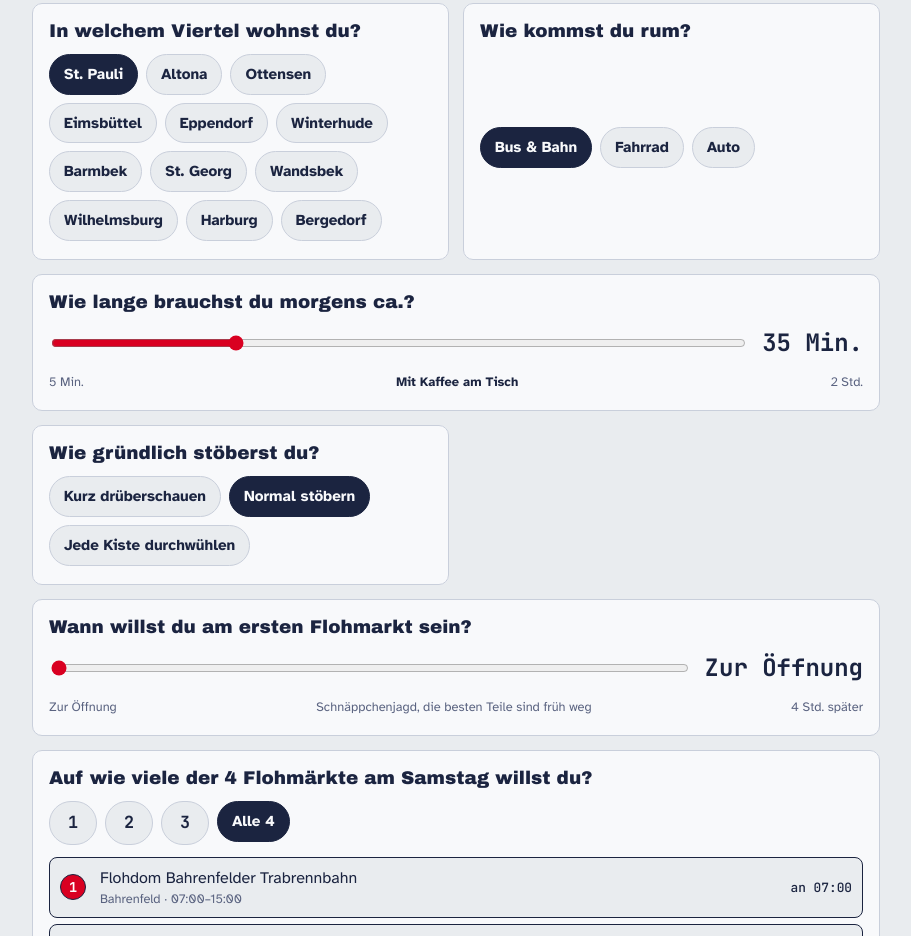
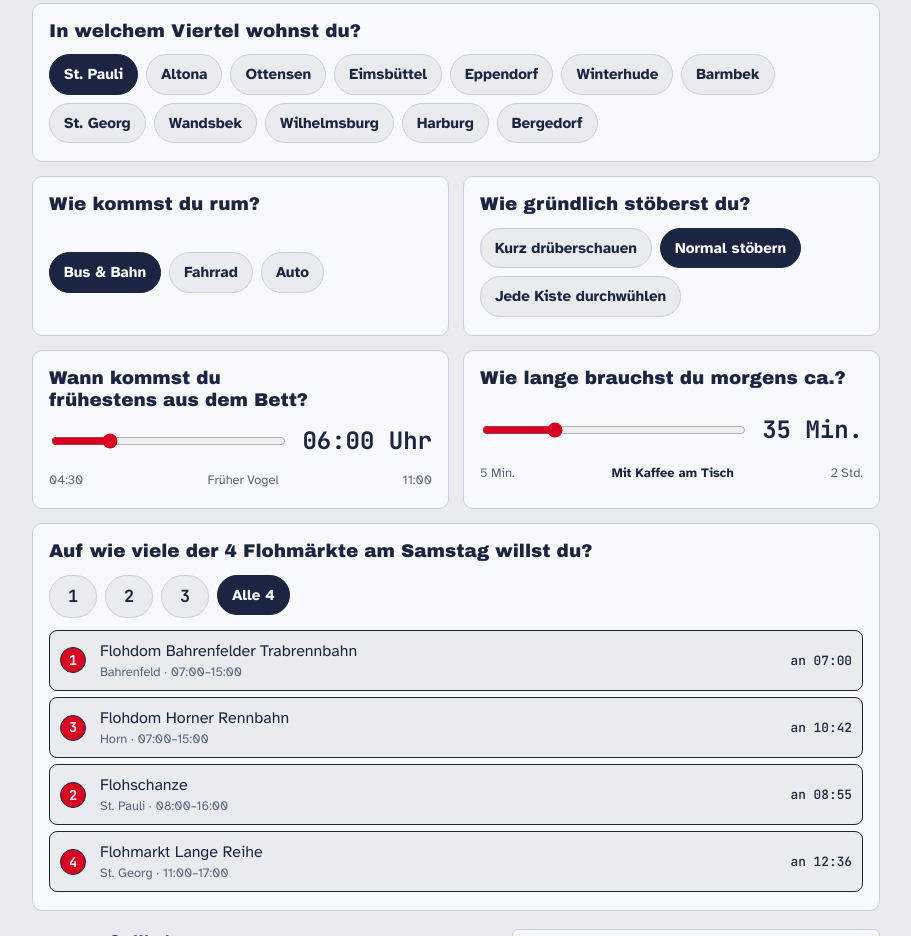
Before and after one commit to 7zawa7/flo-hh-markt, a website: page index.html in a window 1280 px wide. Shown: the part 637-1573 px from the top of the page, without its empty margins (184-1095 px from the left). Drawn offline with Linux system fonts and the light colour scheme; a web font is replaced by a local one.

Commit message:
Frühestens-aufstehen statt Startzeit-Versatz, Fragen ohne Lücken angeordnet
Co-Authored-By: Claude Opus 5.5 <noreply@anthropic.com>
Claude-Session: https://claude.ai/code/session_01Hox6C2G6ucWjmGWELvDbAh

```diff
--- a/index.html
+++ b/index.html
@@ -83,7 +83,7 @@ button,select{font:inherit;color:inherit}
 .slider{display:flex;align-items:center;gap:14px}
 .slider input{flex:1;min-width:0;accent-color:var(--sticker);height:28px;cursor:pointer}
 .slider output{flex:0 0 auto;min-width:5.5ch;text-align:right;font-weight:700;font-size:1.5rem}
-.range-ends{display:flex;justify-content:space-between;gap:10px;font-size:.8rem;color:var(--muted)}
+.range-ends{display:flex;justify-content:space-between;align-items:baseline;gap:10px;font-size:.8rem;color:var(--muted)}
 #prep-hint{color:var(--ink);font-weight:700;text-align:center}
 .avail{list-style:none;margin:0;padding:0;display:grid;gap:6px}
 .avail li{display:grid;grid-template-columns:30px minmax(0,1fr) auto;gap:10px;align-items:center;padding:8px 10px;border-radius:8px;border:1.5px dashed var(--line);color:var(--muted);transition:all .2s}
@@ -179,24 +179,24 @@ footer{font-size:.82rem;color:var(--muted);max-width:70ch;display:grid;gap:14px}
     </div>
     <div class="daytabs" id="daytabs" role="group" aria-label="Tag auswählen"></div>
     <div class="quiz">
-      <fieldset class="q"><legend>In welchem Viertel wohnst du?</legend><div class="pills" data-key="start"></div></fieldset>
+      <fieldset class="q q-wide"><legend>In welchem Viertel wohnst du?</legend><div class="pills" data-key="start"></div></fieldset>
       <fieldset class="q"><legend>Wie kommst du rum?</legend><div class="pills" data-key="mode"></div></fieldset>
-      <div class="q q-wide">
+      <fieldset class="q"><legend>Wie gründlich stöberst du?</legend><div class="pills" data-key="pace"></div></fieldset>
+      <div class="q">
+        <label class="qlabel" for="wake">Wann kommst du frühestens aus dem Bett?</label>
+        <div class="slider">
+          <input type="range" id="wake" min="270" max="660" step="15" value="360">
+          <output id="wake-out" for="wake" class="mono">06:00</output>
+        </div>
+        <div class="range-ends"><span>04:30</span><span id="wake-hint"></span><span>11:00</span></div>
+      </div>
+      <div class="q">
         <label class="qlabel" for="prep">Wie lange brauchst du morgens ca.?</label>
         <div class="slider">
           <input type="range" id="prep" min="5" max="120" step="5" value="35">
           <output id="prep-out" for="prep" class="mono">35 Min.</output>
         </div>
         <div class="range-ends"><span>5 Min.</span><span id="prep-hint"></span><span>2 Std.</span></div>
-      </div>
-      <fieldset class="q"><legend>Wie gründlich stöberst du?</legend><div class="pills" data-key="pace"></div></fieldset>
-      <div class="q q-wide">
-        <label class="qlabel" for="offset">Wann willst du am ersten Flohmarkt sein?</label>
-        <div class="slider">
-          <input type="range" id="offset" min="0" max="240" step="15" value="0">
-          <output id="offset-out" for="offset" class="mono">Zur Öffnung</output>
-        </div>
-        <div class="range-ends"><span>Zur Öffnung</span><span id="offset-hint"></span><span>4 Std. später</span></div>
       </div>
       <fieldset class="q q-wide q-count"><legend id="count-legend">Auf wie viele Flohmärkte willst du?</legend>
         <div class="pills" data-key="count"></div>
@@ -312,7 +312,7 @@ function perms(arr){ if(arr.length<=1) return [arr]; const out=[];
   arr.forEach((x,i)=>perms([...arr.slice(0,i),...arr.slice(i+1)]).forEach(p=>out.push([x,...p]))); return out; }
 
 function plan(list, s){
-  const offset = Number(s.offset)||0;
+  const home = START[s.start] || Object.values(START)[0];
   const max = s.count ? Math.min(s.count, list.length) : list.length;
   let best=null;
   for(const order of perms(list)){
@@ -321,7 +321,7 @@ function plan(list, s){
       if(visits.length>=max) continue;
       const dwell=Math.round(m.dwell*s.pace);
       let arr;
-      if(t===null){ arr=m.open+offset; }
+      if(t===null){ arr=Math.max(m.open, s.wake + s.prep + travel(home,m,s.mode)); }
       else { const tr=travel(last,m,s.mode); arr=Math.max(t+tr, m.open); wait+=arr-(t+tr); moved+=tr; }
       if(arr+dwell>m.close){ skipped.push(m); continue; }
       const leave=arr+dwell;
@@ -335,7 +335,7 @@ function plan(list, s){
   return best;
 }
 
-const state = {day:null, start:"stpauli", mode:"oepnv", pace:1, offset:0, prep:35, count:0};
+const state = {day:null, start:"stpauli", mode:"oepnv", pace:1, wake:360, prep:35, count:0};
 try{ Object.assign(state, JSON.parse(localStorage.getItem("flohwecker")||"{}")); state.day=null; }catch(e){}
 function save(){ try{ const {day,...rest}=state; localStorage.setItem("flohwecker",JSON.stringify(rest)); }catch(e){} }
 
@@ -449,9 +449,8 @@ function pills(key, opts, current){
 const SLIDERS = {
   prep:{min:5,max:120,step:5,def:35,label:m=>m+" Min.",
         hint:m=>m<=15?"Zähneputzen und los":m<=30?"Kaffee to go":m<=50?"Mit Kaffee am Tisch":m<=75?"Mit richtigem Frühstück":"Ganz in Ruhe"},
-  offset:{min:0,max:240,step:15,def:0,
-        label:m=>m===0?"Zur Öffnung":"+"+(m<60?m+" Min.":Math.floor(m/60)+(m%60?":"+String(m%60).padStart(2,"0"):"")+" Std."),
-        hint:m=>m===0?"Schnäppchenjagd, die besten Teile sind früh weg":m<=60?"Noch gute Auswahl":m<=120?"Ausgeschlafen":"Feilschen, wenn alle einpacken wollen"}
+  wake:{min:270,max:660,step:15,def:360,label:m=>fmt(m)+" Uhr",
+        hint:m=>m<=300?"Hardcore-Schnäppchenjagd":m<=375?"Früher Vogel":m<=480?"Ganz normal":m<=570?"Ausgeschlafen":"Langschläfer"}
 };
 function bind(){
   Object.keys(Q).forEach(k=>{ if(!Q[k].some(([v])=>String(v)===String(state[k]))) state[k]=Q[k][0][0]; pills(k,Q[k],state[k]); });
```
